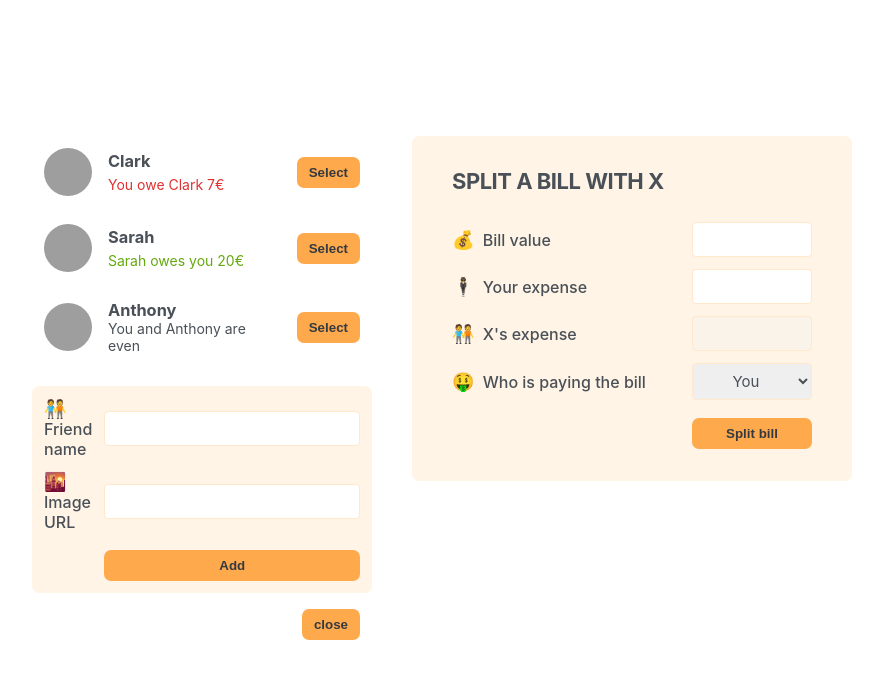
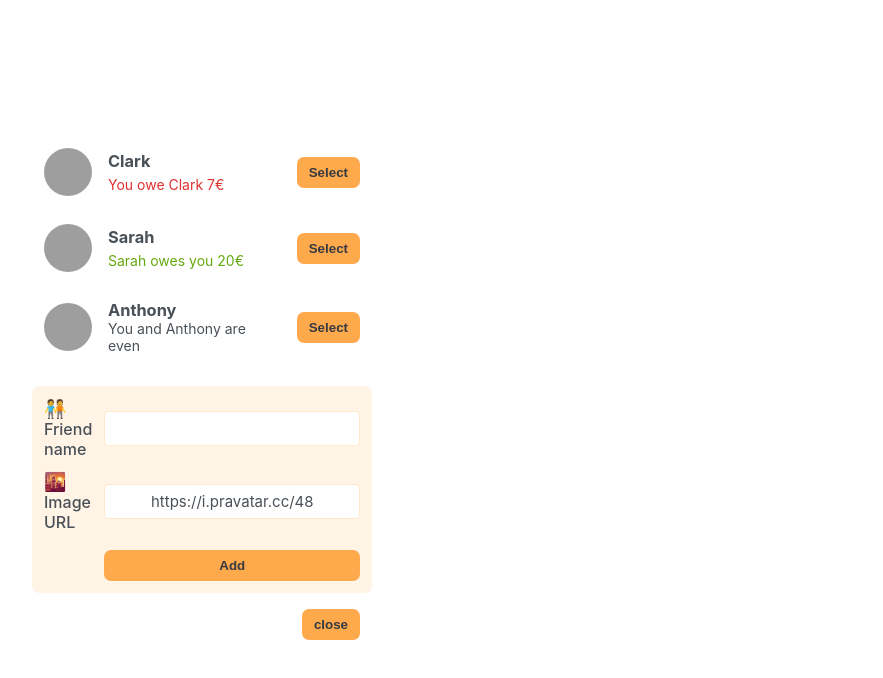
Before and after one commit to henokmulat/eat-n-split, a React (Create React App) app: page / in a window 1280 px wide. Shown: the top 678 px of the page, without its empty margins (198-1081 px from the left). Built offline with nearby package versions, Linux system fonts and the light colour scheme; grey boxes are pictures that could not be loaded.

Commit message:
add new friend

```diff
--- a/src/App.js
+++ b/src/App.js
@@ -22,19 +22,26 @@
 
 export default function App() {
   const [showAddFriend, setShowAddFriend] = useState(true);
+  const [friends, setFriends] = useState(initialFriends);
+  const [selectedFriend, setSelectedFriend] = useState(null);
+
   function handleShowAddFriend() {
     setShowAddFriend((show) => !show);
+  }
+  function handleAddFriend(friend) {
+    setFriends((friends) => [...friends, friend]);
+    setShowAddFriend(false);
   }
   return (
     <div className="app">
       <div className="sidebar">
-        <FriendsList />
-        {showAddFriend && <FormAddFriend />}
+        <FriendsList friends={friends} />
+        {showAddFriend && <FormAddFriend onAddFriend={handleAddFriend} />}
         <Button onClick={handleShowAddFriend}>
           {showAddFriend ? "close" : "Add friend"}
         </Button>
       </div>
-      <FormSplitBill />
+      {selectedFriend && <FormSplitBill />}
     </div>
   );
 }
@@ -46,8 +53,7 @@
   );
 }
 
-function FriendsList() {
-  const friends = initialFriends;
+function FriendsList({ friends }) {
   return (
     <ul>
       {friends.map((friend) => (
@@ -79,14 +85,40 @@
   );
 }
 
-function FormAddFriend() {
+function FormAddFriend({ onAddFriend }) {
+  const [name, setName] = useState("");
+  const [image, setImage] = useState("https://i.pravatar.cc/48");
+
+  function handleSubmit(e) {
+    e.preventDefault();
+    if (!name || !image) return;
+
+    const id = crypto.randomUUID();
+    const newFriend = {
+      id,
+      name,
+      image: `${image}?=${id}`,
+      balance: 0,
+    };
+    onAddFriend(newFriend);
+    setName("");
+    setImage("https://i.pravatar.cc/48");
+  }
   return (
-    <form className="form-add-friend">
+    <form className="form-add-friend" onSubmit={handleSubmit}>
       <label>🧑‍🤝‍🧑Friend name </label>
-      <input type="text" />
+      <input
+        type="text"
+        value={name}
+        onChange={(e) => setName(e.target.value)}
+      />
 
       <label>🌇Image URL</label>
-      <input type="text" />
+      <input
+        type="text"
+        value={image}
+        onChange={(e) => setImage(e.target.value)}
+      />
 
       <Button>Add</Button>
     </form>
```
